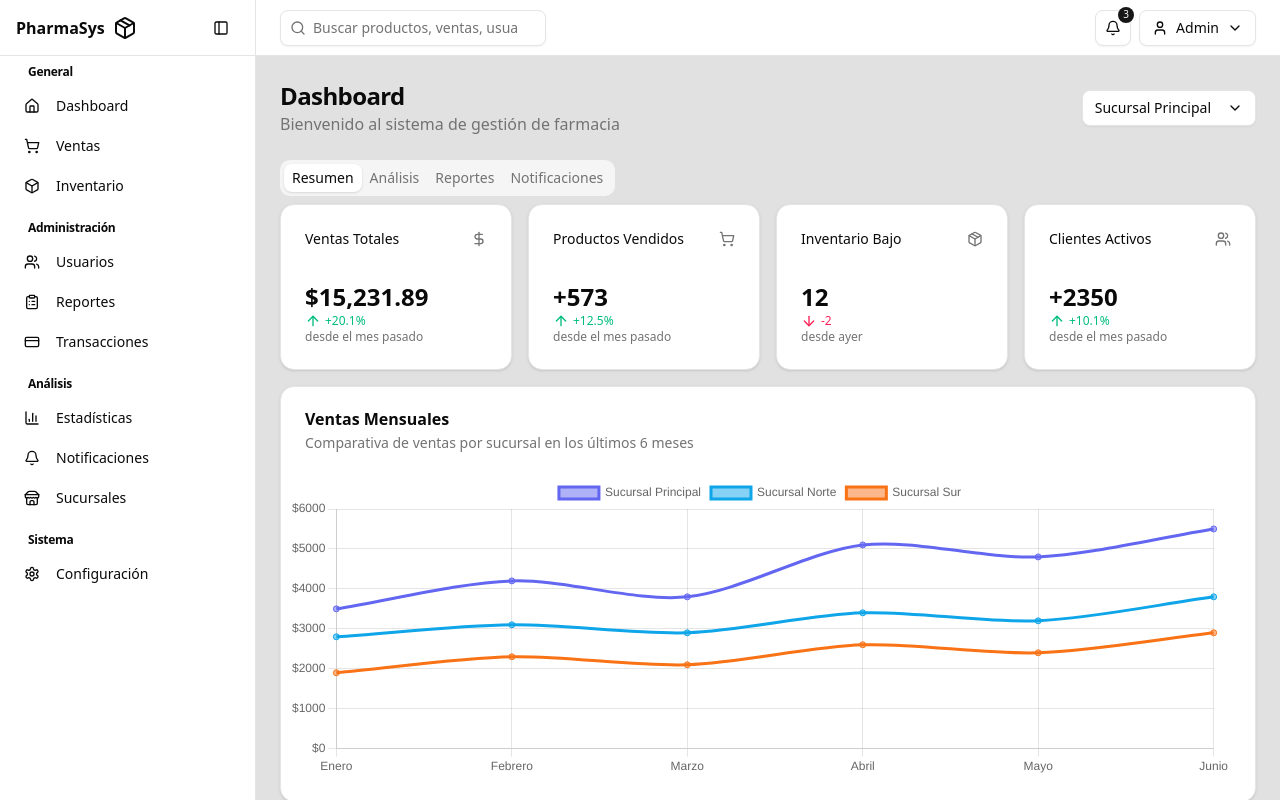
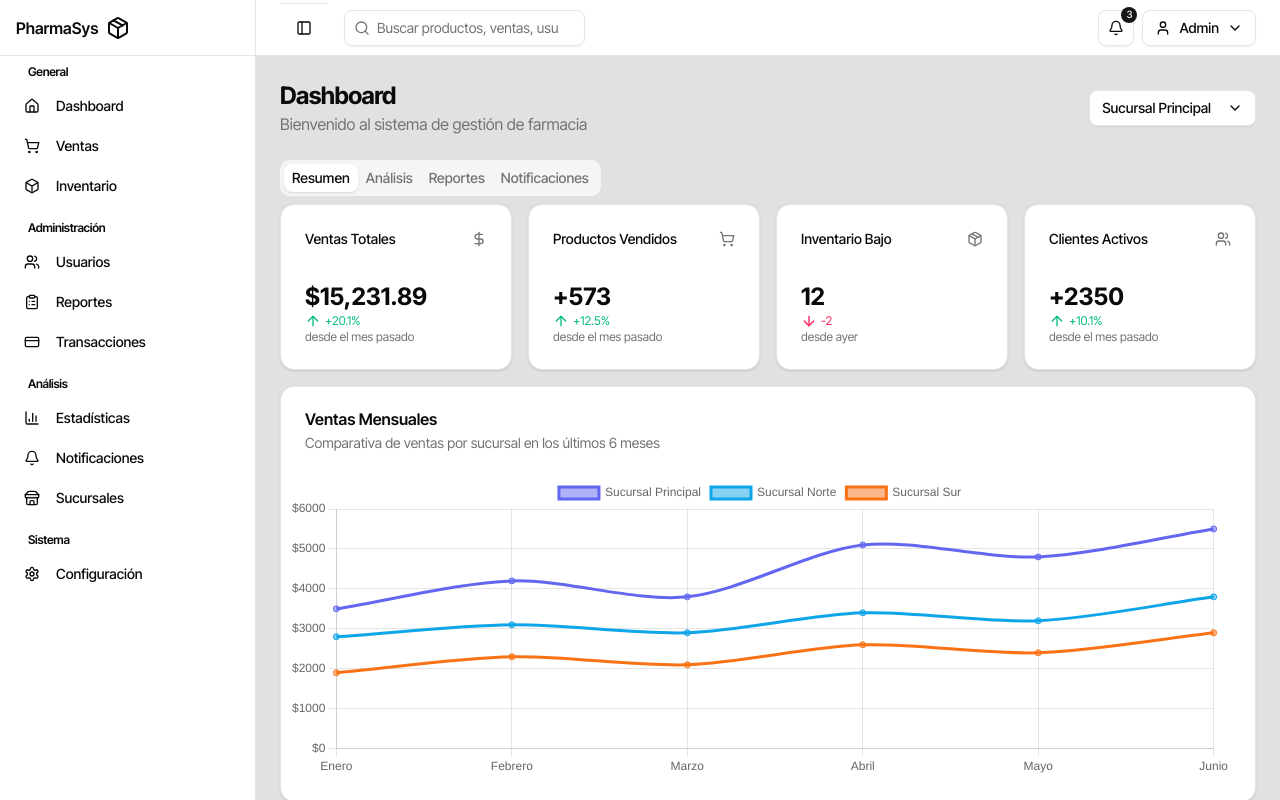
Before and after one commit to Bricret/hersis_fs_web, a Next.js app: page / in a window 1280 px wide. Built offline with nearby package versions, Linux system fonts and the light colour scheme.

Commit message:
add: implementar contexto y disparador para la barra lateral, mejorando la gestión de su estado

```diff
--- a/app/globals.css
+++ b/app/globals.css
@@ -28,6 +28,7 @@
   --color-foreground: var(--foreground);
   --font-sans: var(--font-geist-sans);
   --font-mono: var(--font-geist-mono);
+  --font-inter-tight: var(--font-inter-tight);
   --color-sidebar-ring: var(--sidebar-ring);
   --color-sidebar-border: var(--sidebar-border);
   --color-sidebar-accent-foreground: var(--sidebar-accent-foreground);
--- a/app/layout.tsx
+++ b/app/layout.tsx
@@ -2,6 +2,7 @@ import type { Metadata } from "next";
 import { Inter_Tight } from "next/font/google";
 import "./globals.css";
 import { MainSidebar } from "@/presentation/components/ui/main-sidebar";
+import { SidebarProvider } from "@/presentation/components/ui/sidebar-context";
 
 const geistSans = Inter_Tight({
   variable: "--font-inter-tight",
@@ -21,12 +22,14 @@ export default function RootLayout({
   return (
     <html lang="en">
       <body
-        className={`${geistSans.variable} antialiased bg-secondary-background-color`}
+        className={`${geistSans.variable} font-inter-tight antialiased bg-secondary-background-color`}
       >
-        <div className="flex h-screen bg-muted/40">
-          <MainSidebar />
-          {children}
-        </div>
+        <SidebarProvider>
+          <div className="flex h-screen bg-muted/40">
+            <MainSidebar />
+            {children}
+          </div>
+        </SidebarProvider>
       </body>
     </html>
   );
--- a/app/page.tsx
+++ b/app/page.tsx
@@ -28,8 +28,8 @@ import {
   TabsTrigger,
 } from "@/presentation/components/ui/tabs";
 
-import { MainSidebar } from "@/presentation/components/ui/main-sidebar";
 import { DashboardContent } from "@/presentation/components/dashboard/dashboard-content";
+import { SidebarTrigger } from "@/presentation/components/ui/sidebar-trigger";
 
 export default function Dashboard() {
   const router = useRouter();
@@ -42,14 +42,17 @@ export default function Dashboard() {
   return (
     <div className="flex flex-col flex-1 overflow-hidden">
       <header className="flex h-14 items-center gap-4 border-b bg-background px-4 lg:px-6">
-        <div className="w-full flex-1">
+        <div className="w-full flex-1 flex flex-row items-center gap-4">
+          <div className="border-t p-2">
+            <SidebarTrigger />
+          </div>
           <form>
             <div className="relative">
               <Search className="absolute left-2.5 top-2.5 h-4 w-4 text-muted-foreground" />
               <Input
                 type="search"
                 placeholder="Buscar productos, ventas, usuarios..."
-                className="w-full appearance-none bg-background pl-8 md:w-2/3 lg:w-1/3"
+                className="w-full appearance-none bg-background pl-8 md:w-full lg:w-full"
               />
             </div>
           </form>
--- a/presentation/components/ui/main-sidebar.tsx
+++ b/presentation/components/ui/main-sidebar.tsx
@@ -1,16 +1,15 @@
 "use client";
 
-import { useState } from "react";
 import Link from "next/link";
 import {
   BarChart3,
   Bell,
   Box,
+  ChevronRight,
   ClipboardList,
   CreditCard,
   Home,
   Package,
-  PanelLeft,
   Settings,
   ShoppingCart,
   Store,
@@ -19,9 +18,11 @@ import {
 
 import { Button } from "@/presentation/components/ui/button";
 import { ScrollArea } from "@/presentation/components/ui/scroll-area";
+import { useSidebar } from "./sidebar-context";
+import { SidebarTrigger } from "./sidebar-trigger";
 
 export function MainSidebar() {
-  const [collapsed, setCollapsed] = useState(false);
+  const { collapsed } = useSidebar();
 
   return (
     <div
@@ -34,17 +35,8 @@ export function MainSidebar() {
           {!collapsed && <span>PharmaSys</span>}
           <Package className="h-6 w-6" />
         </Link>
-        <Button
-          variant="ghost"
-          size="icon"
-          className="ml-auto"
-          onClick={() => setCollapsed(!collapsed)}
-        >
-          <PanelLeft className="h-4 w-4" />
-          <span className="sr-only">Toggle Sidebar</span>
-        </Button>
       </div>
-      <ScrollArea className="h-[calc(100vh-3.5rem)]">
+      <ScrollArea className="flex-1">
         <div className="px-3 py-2">
           <div className="space-y-1">
             <h2
--- /dev/null
+++ b/presentation/components/ui/sidebar-context.tsx
@@ -0,0 +1,42 @@
+// sidebar-context.tsx
+"use client";
+
+import { createContext, useContext, useState } from "react";
+
+interface SidebarContextProps {
+  collapsed: boolean;
+  toggleSidebar: () => void;
+  setCollapsed: (collapsed: boolean) => void;
+}
+
+const SidebarContext = createContext<SidebarContextProps>({
+  collapsed: false,
+  toggleSidebar: () => {},
+  setCollapsed: () => {},
+});
+
+export const SidebarProvider = ({
+  children,
+}: {
+  children: React.ReactNode;
+}) => {
+  const [collapsed, setCollapsed] = useState(false);
+
+  const toggleSidebar = () => {
+    setCollapsed((prev) => !prev);
+  };
+
+  return (
+    <SidebarContext.Provider value={{ collapsed, toggleSidebar, setCollapsed }}>
+      {children}
+    </SidebarContext.Provider>
+  );
+};
+
+export const useSidebar = () => {
+  const context = useContext(SidebarContext);
+  if (!context) {
+    throw new Error("useSidebar must be used within a SidebarProvider");
+  }
+  return context;
+};
--- /dev/null
+++ b/presentation/components/ui/sidebar-trigger.tsx
@@ -0,0 +1,26 @@
+// sidebar-trigger.tsx
+"use client";
+
+import { ChevronLeft, ChevronRight, PanelLeft, PanelRight } from "lucide-react";
+import { Button } from "@/presentation/components/ui/button";
+import { useSidebar } from "./sidebar-context";
+
+export function SidebarTrigger() {
+  const { collapsed, toggleSidebar } = useSidebar();
+
+  return (
+    <Button
+      variant="ghost"
+      size="icon"
+      className="h-8 w-8"
+      onClick={toggleSidebar}
+      aria-label="Toggle Sidebar"
+    >
+      {collapsed ? (
+        <PanelRight className="h-8 w-8" />
+      ) : (
+        <PanelLeft className="h-8 w-8" />
+      )}
+    </Button>
+  );
+}
```
